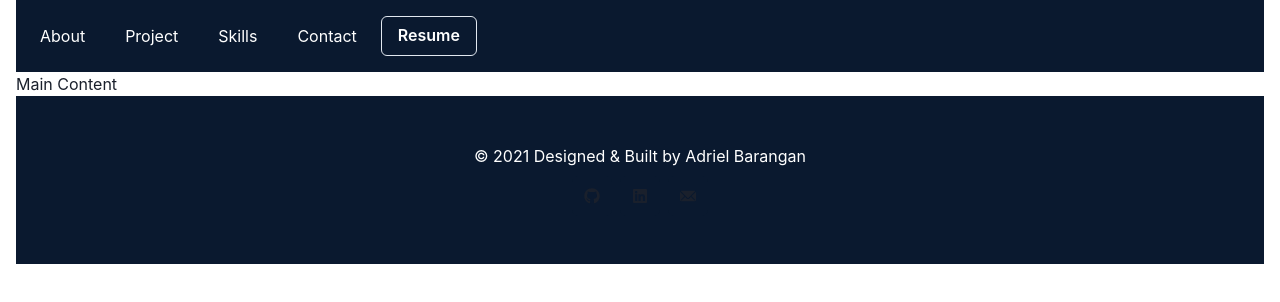
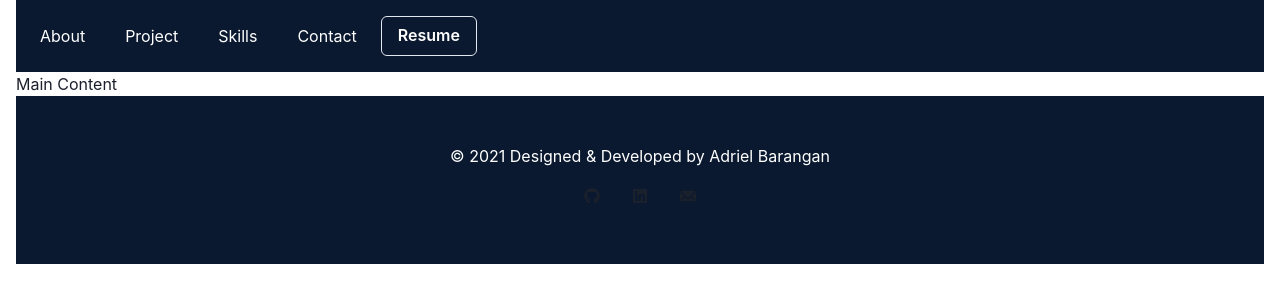
Before and after one commit to barangana/baradriel.dev, a Next.js app: page / in a window 1280 px wide. Shown: the top 302 px of the page. Built offline with nearby package versions, Linux system fonts and the light colour scheme.

Commit message:
fix: fixed weird way of storing text

```diff
--- a/components/ui/Footer.tsx
+++ b/components/ui/Footer.tsx
@@ -1,7 +1,7 @@
-import info from '../../utils/info'
 import { Flex, IconButton, Link, Stack, Text } from '@chakra-ui/react'
 import { EmailIcon } from '@chakra-ui/icons'
 import { FaGithub, FaLinkedin } from 'react-icons/fa'
+import info from '../../utils/info.json'
 
 type LinkTypes = {
   name: string
@@ -19,7 +19,9 @@ export const Footer: React.FC = () => {
   return (
     <Flex bg='blue.50' color='white' pt={12} pb={12} justify='center'>
       <Stack>
-        <Text align='center'>{info.copyrights}</Text>
+        <Text align='center'>{`© ${new Date().getFullYear()} Designed & Developed by ${
+          info.title
+        }`}</Text>
         <Stack direction='row' justify='center'>
           {Links.map((link) => (
             <Link key={link.name} href={link.href}>
--- a/components/ui/Header.tsx
+++ b/components/ui/Header.tsx
@@ -11,7 +11,7 @@ import {
   MenuItem,
 } from '@chakra-ui/react'
 import NextLink from 'next/link'
-import info from '../../utils/info'
+import info from '../../utils/info.json'
 
 interface ItemLinkProps {
   href: string
--- /dev/null
+++ b/utils/info.json
@@ -0,0 +1,16 @@
+{
+  "title": "Adriel Barangan",
+  "header": "I love building things for the web.",
+  "who": "I'm a full-stack developer based in Montreal. I mainly work with JavaScript but always open to learning more.",
+  "who_description": "Adriel is Full Stack Developer based in Montreal with an emphasis on the front-end side of of things.",
+  "about": "Hello! My name is Adriel, I am a full stack developer and I enjoy creating and learning new things. It all started when I was a child and I got hooked on to video games and ended up wanting to learn more on how they were made.",
+  "about_two": "Currently, my main focus is to keep on improving my knowledge on technologies and not fall behind. I am continuously learning about programming, software and hardware. My latest interest have been investments and cryptocurrency.",
+  "about_three": "Here are some of the technologies I've been working in depth with recently",
+  "what": "Full-Stack JS Developer",
+  "github": "https://github.com/barangana",
+  "email": "mailto:baranganadriel@gmail.com",
+  "copyrights": "Designed & Built by Adriel Barangan",
+  "resume": "../Barangan-Adriel-CV.pdf",
+  "linkedin": "https://www.linkedin.com/in/barangana/",
+  "contact": "Reach"
+}
```
